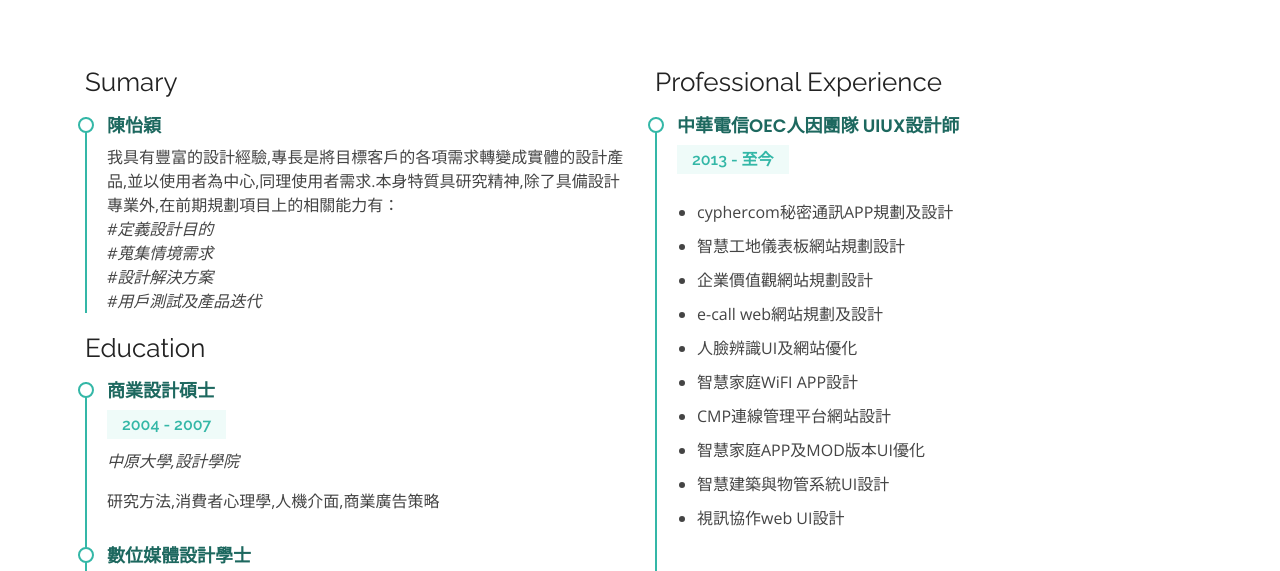
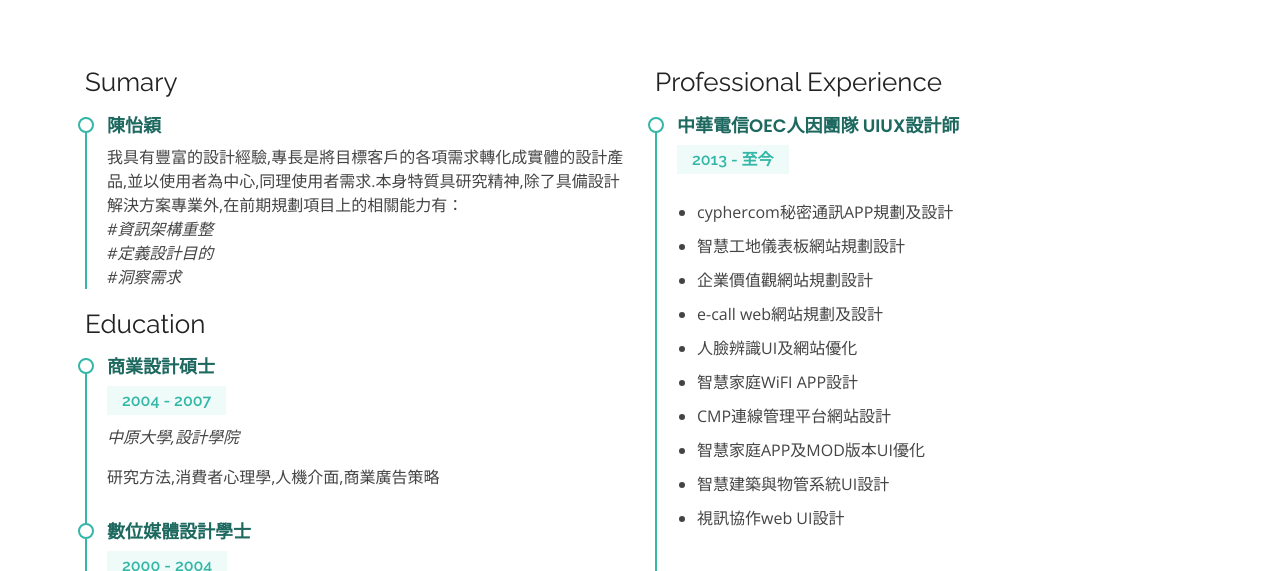
Before and after one commit to whitemao/portfolio-chm, a plain HTML site: page resume.html in a window 1280 px wide. Shown: the part 171-742 px from the top of the page. Drawn offline with nearby package versions, Linux system fonts and the light colour scheme.

Commit message:
update resume

```diff
--- a/resume.html
+++ b/resume.html
@@ -69,12 +69,13 @@
             <h3 class="resume-title">Sumary</h3>
             <div class="resume-item pb-0">
               <h4>陳怡穎</h4>
-              <p>我具有豐富的設計經驗,專長是將目標客戶的各項需求轉變成實體的設計產品,並以使用者為中心,同理使用者需求.本身特質具研究精神,除了具備設計專業外,在前期規劃項目上的相關能力有：
-                <em><br>#定義設計目的
-                <br>#蒐集情境需求
-                <br>#設計解決方案
-                <br>#用戶測試及產品迭代
+              <p>我具有豐富的設計經驗,專長是將目標客戶的各項需求轉化成實體的設計產品,並以使用者為中心,同理使用者需求.本身特質具研究精神,除了具備設計解決方案專業外,在前期規劃項目上的相關能力有：
+                <em><br>#資訊架構重整
+                <br>#定義設計目的
+                <br>#洞察需求
                 </em></p>
+
+
 
             </div>
 
```
